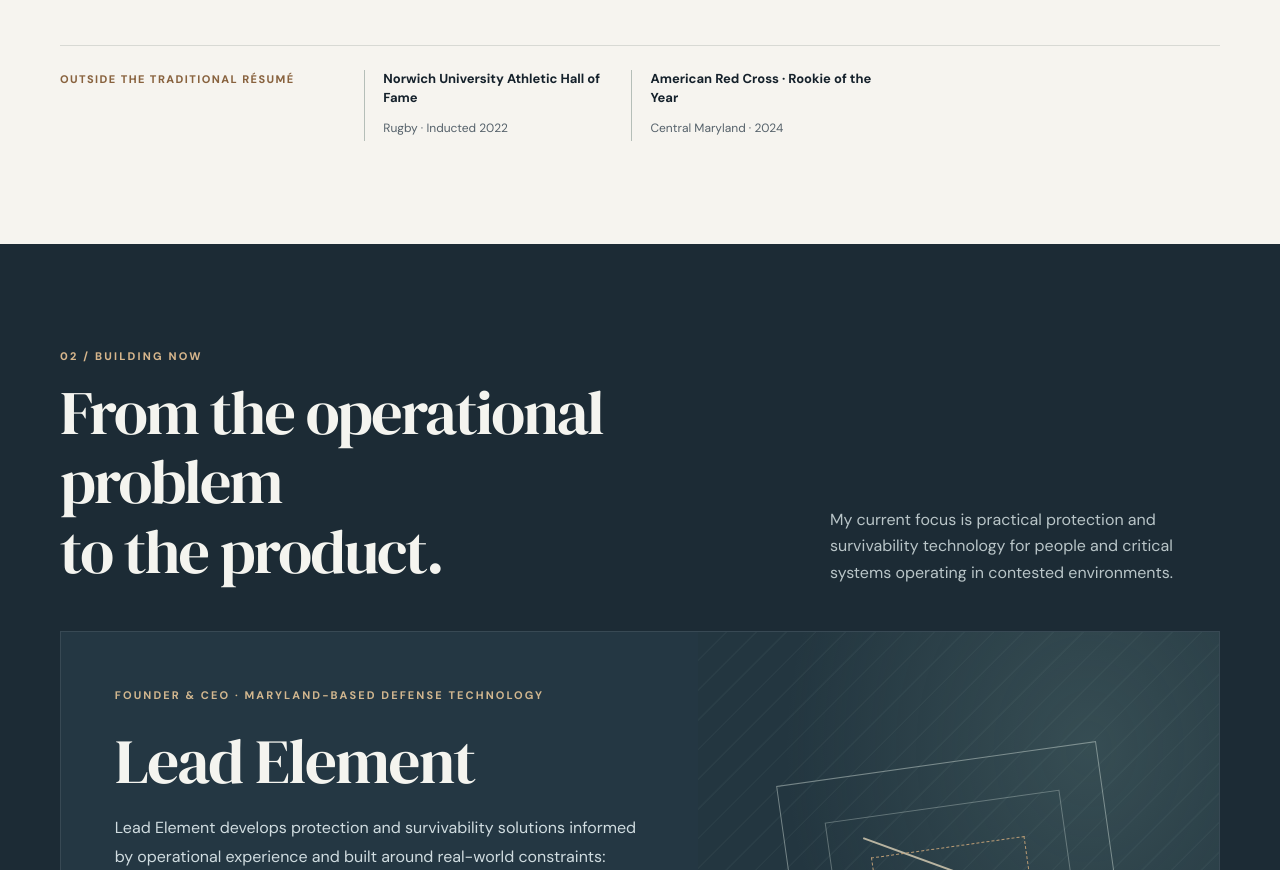
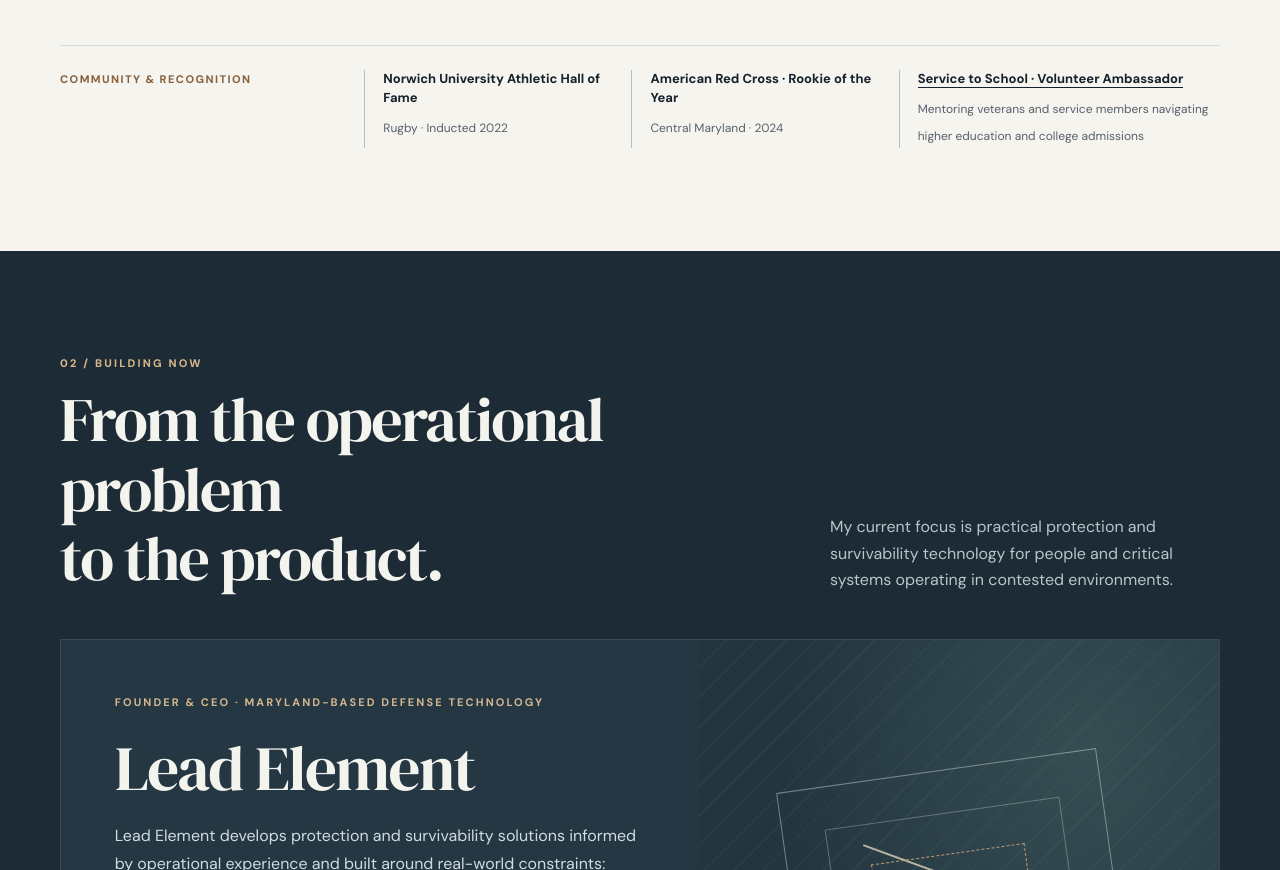
Before and after one commit to kathatsys11/portfolio, a plain HTML site: page index.html in a window 1280 px wide. Shown: the part 1943-2813 px from the top of the page. Drawn offline with Linux system fonts and the light colour scheme.

Commit message:
Add Service to School Volunteer Ambassador mentorship to website

```diff
--- a/index.html
+++ b/index.html
@@ -105,9 +105,10 @@
           </div>
         </div>
         <div class="honors">
-          <div class="honors-label">Outside the traditional résumé</div>
+          <div class="honors-label">Community &amp; Recognition</div>
           <div class="honor"><strong>Norwich University Athletic Hall of Fame</strong><span>Rugby · Inducted 2022</span></div>
           <div class="honor"><strong>American Red Cross · Rookie of the Year</strong><span>Central Maryland · 2024</span></div>
+          <div class="honor"><strong><a href="https://service2school.org/our-ambassadors" target="_blank" rel="noopener noreferrer">Service to School · Volunteer Ambassador</a></strong><span>Mentoring veterans and service members navigating higher education and college admissions</span></div>
         </div>
       </div>
     </section>
```
